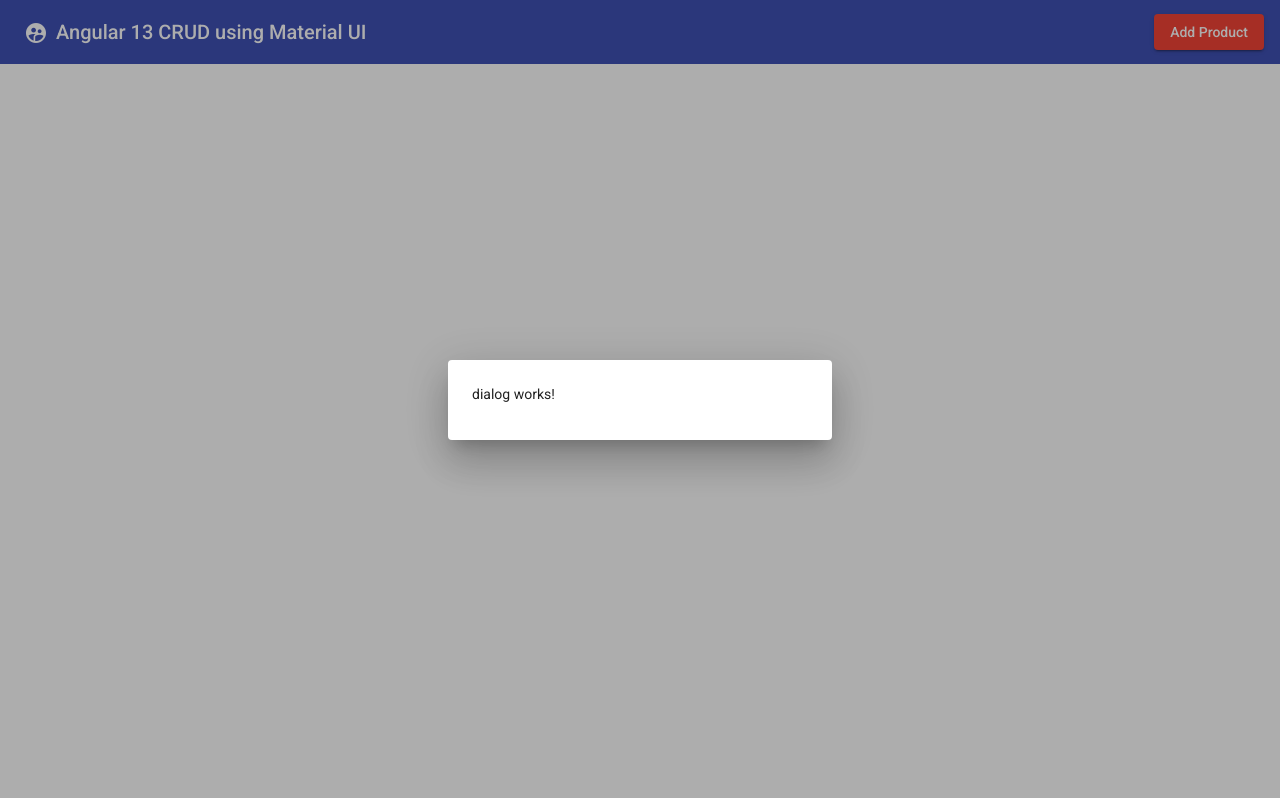
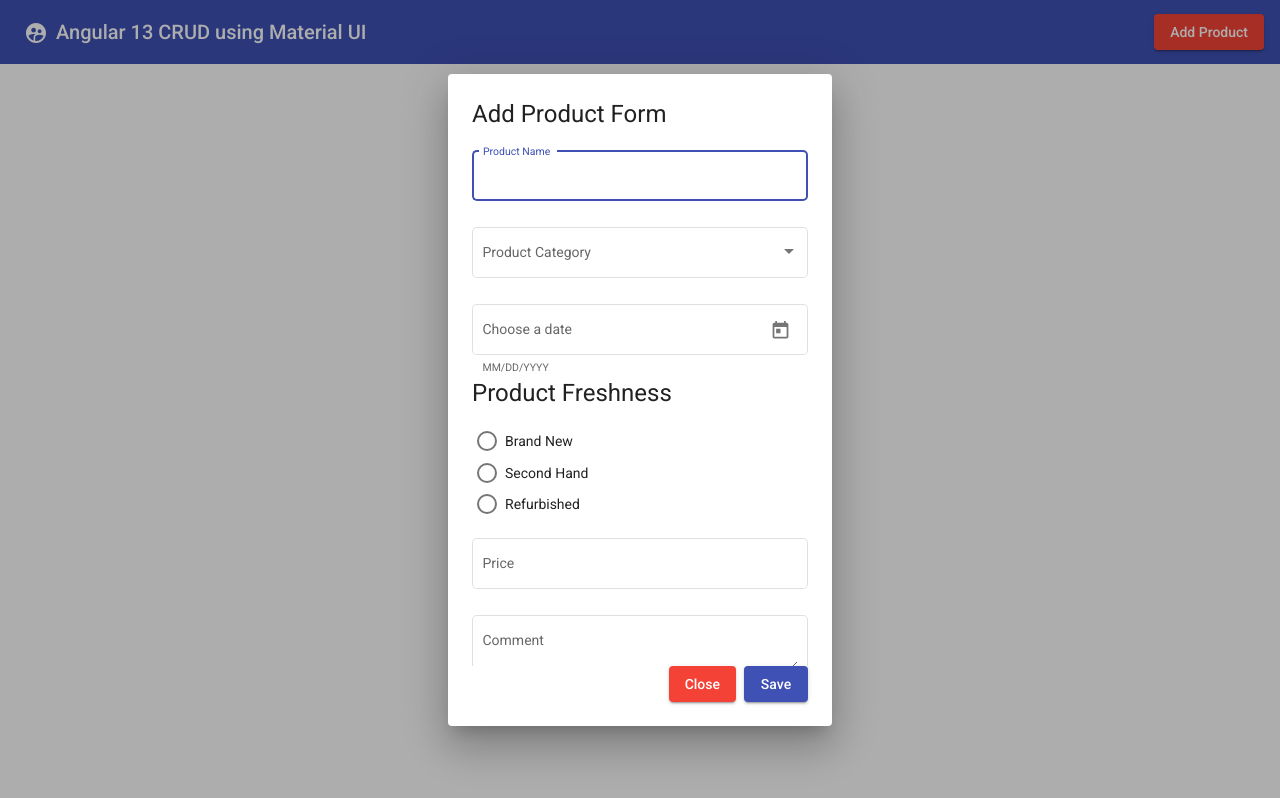
Before and after one commit to lasithadilshan/Angular13CRUD, an Angular app: page / in a window 1280 px wide. Both pictures are taken after a click on the button "Add Product". Built offline with nearby package versions, Linux system fonts and the light colour scheme.

Commit message:
Add Product Form ui design completed

```diff
--- a/src/app/dialog/dialog.component.html
+++ b/src/app/dialog/dialog.component.html
@@ -1 +1,42 @@
-<p>dialog works!</p>
+<h1 mat-dialog-title>Add Product Form</h1>
+<div mat-dialog-content>
+    <mat-form-field appearance="outline">
+        <mat-label>Product Name</mat-label>
+        <input matInput placeholder="Name" />
+    </mat-form-field>
+    <mat-form-field appearance="outline">
+        <mat-label>Product Category</mat-label>
+        <mat-select placeholder="Category">
+            <mat-option value="Fruits">Fruits</mat-option>
+            <mat-option value="Vegetables">Vegetables</mat-option>
+            <mat-option value="Electronic">Electronic</mat-option>
+        </mat-select>
+    </mat-form-field>
+    <mat-form-field appearance="outline">
+        <mat-label>Choose a date</mat-label>
+        <input matInput [matDatepicker]="picker">
+        <mat-hint>MM/DD/YYYY</mat-hint>
+        <mat-datepicker-toggle matSuffix [for]="picker"></mat-datepicker-toggle>
+        <mat-datepicker #picker></mat-datepicker>
+    </mat-form-field>
+    <label for="">
+        <h1>Product Freshness</h1>
+    </label>
+    <mat-radio-group class="example-radio-group">
+        <mat-radio-button class="example-radio-button" *ngFor="let fresh of freshnessList" [value]="fresh">
+            {{fresh}}
+        </mat-radio-button>
+    </mat-radio-group>
+    <mat-form-field appearance="outline">
+        <mat-label>Price</mat-label>
+        <input matInput type="number" placeholder="Name" />
+    </mat-form-field>
+    <mat-form-field appearance="outline">
+        <mat-label>Comment</mat-label>
+        <textarea matInput></textarea>
+    </mat-form-field>
+</div>
+<div mat-dialog-action [align]="'end'">
+    <button mat-raised-button color="warn" mat-dialog-close>Close</button>
+    <button style="margin-left: 8px;" mat-raised-button color="primary">Save</button>
+</div>
--- a/src/app/dialog/dialog.component.scss
+++ b/src/app/dialog/dialog.component.scss
@@ -0,0 +1,13 @@
+mat-form-field {
+    width: 100%;
+}
+.example-radio-group {
+    display: flex;
+    flex-direction: column;
+    margin: 15px 0;
+    align-items: flex-start;
+}
+
+.example-radio-button {
+    margin: 5px;
+}
--- a/src/app/dialog/dialog.component.ts
+++ b/src/app/dialog/dialog.component.ts
@@ -7,6 +7,7 @@
 })
 export class DialogComponent implements OnInit {
 
+  freshnessList = ["Brand New", "Second Hand", "Refurbished"]
   constructor() { }
 
   ngOnInit(): void {
```
Also changed, not shown: src/app/app.module.ts (+13 -1 lines).
